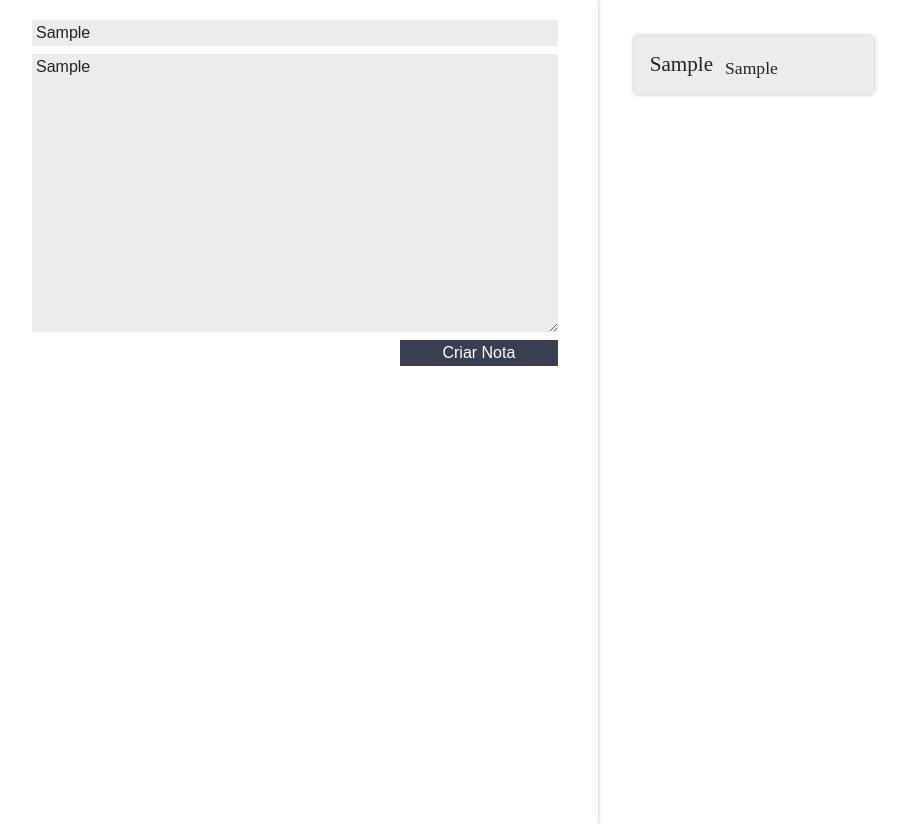
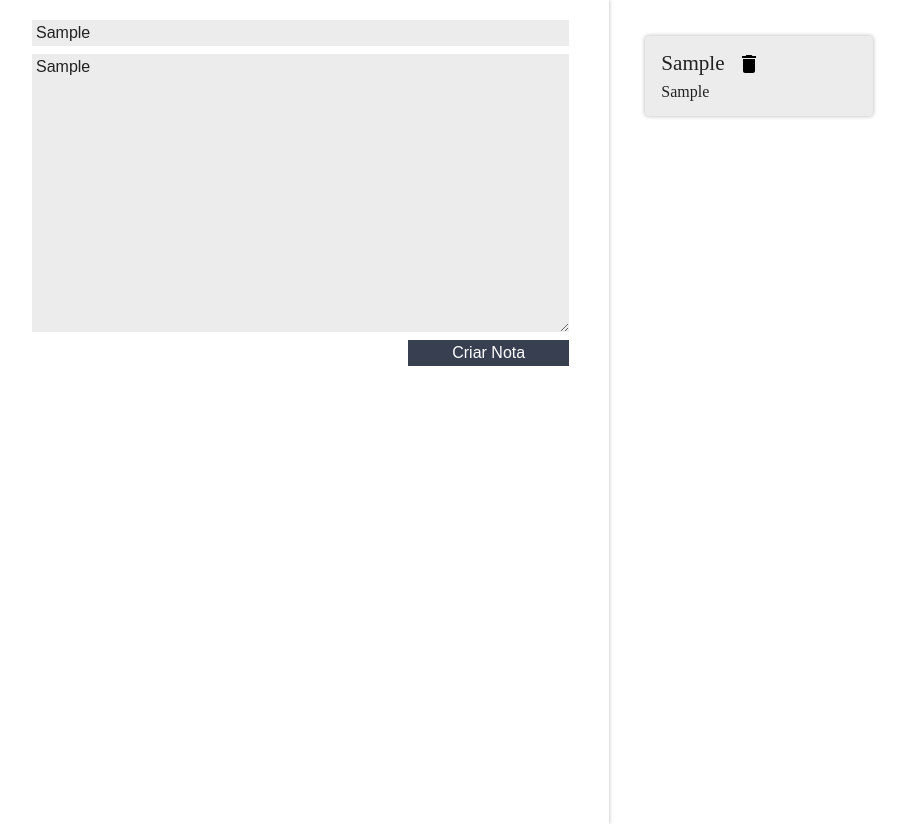
Before and after one commit to JGA7077/alura_todoList-ceep, a React (Create React App) app: page / in a window 1280 px wide. Both pictures are taken after typing "Sample", "Sample" into the empty fields and a click on the button "Criar Nota". Shown: the whole page, without its empty margins (8-915 px from the left). Built offline with nearby package versions, Linux system fonts and the light colour scheme.

Commit message:
React: ciclo de vida 01 - 03.Importando SVGs

```diff
--- a/src/components/CardNota/CardNota.jsx
+++ b/src/components/CardNota/CardNota.jsx
@@ -1,5 +1,6 @@
 import React, { Component } from "react";
-import './estilo.css'
+import "./estilo.css";
+import { ReactComponent as DeleteSVG } from "../../assets/img/delete.svg";
 
 class CardNota extends Component {
   render() {
@@ -7,8 +8,9 @@ class CardNota extends Component {
       <section className="card-nota">
         <header className="card-nota_cabecalho">
           <h3 className="card-nota_titulo">{this.props.titulo}</h3>
-          <p className="card-nota_texto">{this.props.texto}</p>
+          <DeleteSVG />
         </header>
+        <p className="card-nota_texto">{this.props.texto}</p>
       </section>
     );
   }
```
Also changed, not shown: src/assets/img/delete.svg (added).
